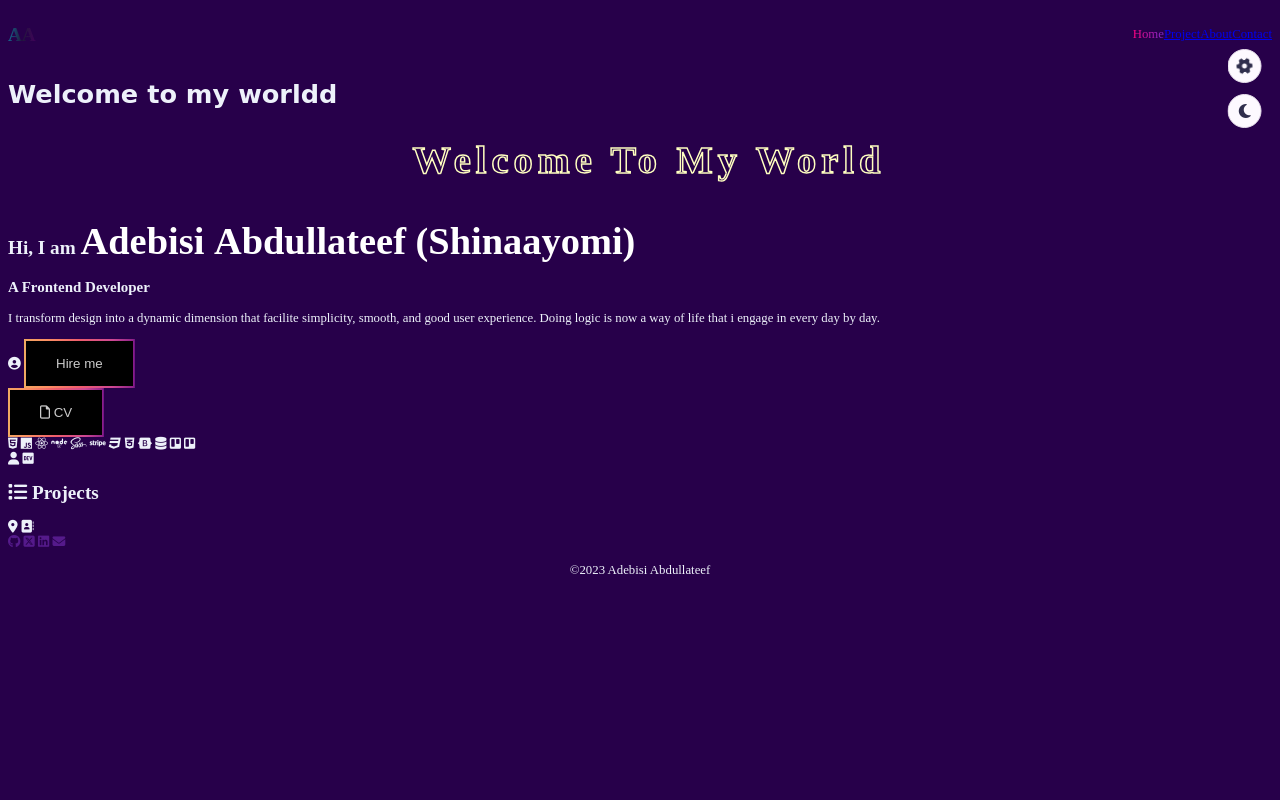
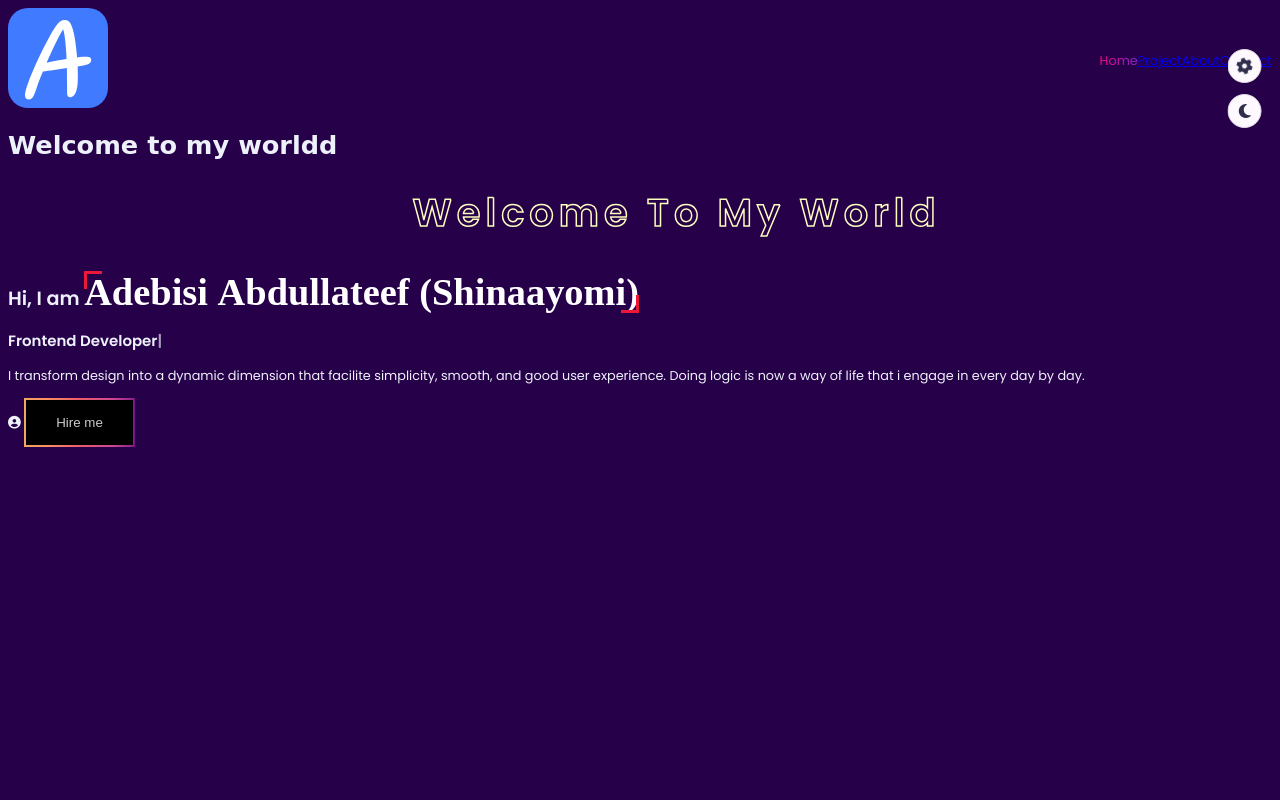
Before and after one commit to shinaayomi/portfolio-html-css-js, a plain HTML site: page index.html in a window 1280 px wide. Shown: the top 800 px of the page. Drawn offline with nearby package versions, Linux system fonts and the light colour scheme; a web font is replaced by a local one.

Commit message:
My portfolio

```diff
--- a/index.html
+++ b/index.html
@@ -4,8 +4,15 @@
     <meta charset="UTF-8" />
     <meta name="viewport" content="width=device-width, initial-scale=1.0" />
     <title>Adebisi A.</title>
+    <link
+      rel="shortcut icon"
+      href="/assets/A.svg"
+      sizes="32x32"
+      type="image/x-icon"
+    />
     <link rel="stylesheet" href="/styles/style.css" />
     <link rel="stylesheet" href="/styles/modules.css" />
+    <link rel="stylesheet" href="/styles/skins/color-1.css" />
 
     <!-- ==== Style Switcher==== -->
     <link
@@ -57,7 +64,11 @@
     <main>
       <!-- start navigation -->
       <nav class="flex justify-between items-center">
-        <h1 class="gradient-title">AA</h1>
+        <!-- <h1 class="gradient-title">AA</h1> -->
+        <div>
+          <img src="/assets/A.svg" alt="" />
+        </div>
+
         <div class="flex">
           <a href="javascript:void(0)" class="gradient-text">Home</a>
           <a href="javascript:void(0)">Project</a>
@@ -68,7 +79,7 @@
       <!-- end navigation -->
 
       <!-- start Hero -->
-      <header>
+      <header class="heroSection">
         <div class="container">
           <h1 id="person">Welcome to my worldd</h1>
           <div>
@@ -115,7 +126,7 @@
             </span>
           </h2>
 
-          <h3>A Frontend Developer</h3>
+          <h3><span class="typing">A Frontend Developer</span></h3>
           <p>
             I transform design into a dynamic dimension that facilite
             simplicity, smooth, and good user experience. Doing logic is now a
@@ -193,6 +204,12 @@
     <!-- ==== Style switcher end==== -->
 
     <!-- ===== JS ===== -->
+    <script
+      src="https://cdnjs.cloudflare.com/ajax/libs/typed.js/2.1.0/typed.umd.js"
+      integrity="sha512-+2pW8xXU/rNr7VS+H62aqapfRpqFwnSQh9ap6THjsm41AxgA0MhFRtfrABS+Lx2KHJn82UOrnBKhjZOXpom2LQ=="
+      crossorigin="anonymous"
+      referrerpolicy="no-referrer"
+    ></script>
     <script src="/js/style-switcher.js"></script>
     <script src="/js/index.js"></script>
   </body>
--- a/js/index.js
+++ b/js/index.js
@@ -1,6 +1,3 @@
-// let projects = document.getElementById("projectLists");
-// projects.appendChild("H1");
-
 // start name animation
 const myName = document.querySelectorAll(".myName span");
 
@@ -11,3 +8,11 @@ myName.forEach(function (span, i) {
   span.style.animationDelay = mappedIndex * 0.25 + "s";
 });
 // end name animation
+
+/* ======================= typing animation =========================== */
+var typed = new Typed(".typing", {
+  strings: ["Web Development", "Frontend Developer", "MERN Stack"],
+  typeSpeed: 100,
+  BackSpeed: 60,
+  loop: true,
+});
--- a/js/style-switcher.js
+++ b/js/style-switcher.js
@@ -16,3 +16,29 @@ window.addEventListener("scroll", () => {
 });
 
 /* =================== Theme color =================== */
+const alternateStyles = document.querySelector(".alternate-style");
+function setActiveStyle(color) {
+  alternateStyles.forEach((style) => {
+    if (color === style.getAttribute("title")) {
+      style.removeAttribute("disabled");
+    } else {
+      style.setAttribute("disabled", "true");
+    }
+  });
+}
+
+/* =================== Theme light and dark mode =================== */
+const dayNight = document.querySelector(".day-night");
+dayNight.addEventListener("click", () => {
+  dayNight.querySelector("i").classList.toggle("fa-sun");
+  dayNight.querySelector("i").classList.toggle("fa-moon");
+  document.body.classList.toggle("dark");
+});
+
+window.addEventListener("load", () => {
+  if (document.body.classList.contains("dark")) {
+    dayNight.querySelector("i").classList.add("fa-sun");
+  } else {
+    dayNight.querySelector("i").classList.add("fa-moon");
+  }
+});
--- a/styles/modules.css
+++ b/styles/modules.css
@@ -41,3 +41,9 @@
   background: linear-gradient(to left, rgba(var(--purple-2)), rgba(var(--red)));
   -webkit-background-clip: text;
 }
+
+/* start hero section */
+.heroSection {
+  min-height: 100lvh;
+}
+/* end hero section */
--- a/styles/style-swithcer.css
+++ b/styles/style-swithcer.css
@@ -64,6 +64,7 @@
   height: 1.8rem;
   border-radius: 50%;
   border: 0.063rem solid red;
+  cursor: pointer;
 }
 
 .style-switcher .color-1 {
--- a/styles/style.css
+++ b/styles/style.css
@@ -1,3 +1,5 @@
+@import url("https://fonts.googleapis.com/css2?family=Clicker+Script&family=Poppins:wght@100;200;300;400;500;600&display=swap");
+
 @font-face {
   font-family: "Geist";
   src: url("https://pham.codes/d/GeistMonoVF.woff2") format("woff2");
@@ -32,6 +34,35 @@
   --grad-color5: #6a0d83;
 }
 
+.dark {
+  --purple: rgba(128, 0, 128, 0.3);
+  --green: rgba(0, 128, 0, 0.2);
+  --cyan: rgba(0, 255, 255, 0.4);
+  --purple-2: 121, 40, 202;
+  --red: 255, 0, 128;
+  /* font-size: 15px; */
+
+  --purple-3: #c1c1c1;
+  --red-2: #5a0000;
+  --dark-blue: #04081f;
+
+  --bg-black-900: #151515;
+  --bg-black-100: #222222;
+  --bg-black-50: #393939;
+  --text-black-900: #ffffff;
+  --text-black-700: #e9e9e9;
+
+  /* btn */
+  --btn-bg: #000;
+  --btn-color: #cbcbcb;
+  --btn-color-hover: #fff;
+  --grad-color1: #eeaf61;
+  --grad-color2: #fb9062;
+  --grad-color3: #ee5d6c;
+  --grad-color4: #ce4993;
+  --grad-color5: #6a0d83;
+}
+
 @media (min-width: 768px) {
   :root {
     font-size: 1svw;
@@ -39,7 +70,8 @@
 }
 
 body {
-  background-color: #27004a;
+  font-family: Poppins, sans-serif;
+  background-color: var(--purple-3);
   color: rgb(237, 241, 250);
 }
 
@@ -80,6 +112,7 @@ button:hover {
 
 /* breath text animation */
 .myName {
+  position: relative;
   font-family: Geist;
   font-size: 3rem;
   margin: 0;
@@ -110,6 +143,27 @@ button:hover {
   100% {
     font-variation-settings: "wght" var(--wght-max);
   }
+}
+
+.myName::before {
+  content: "";
+  position: absolute;
+  top: 0;
+  left: 0;
+  width: 1.2rem;
+  height: 1.2rem;
+  border-top: 0.3rem solid var(--skin-color);
+  border-left: 0.3rem solid var(--skin-color);
+}
+.myName::after {
+  content: "";
+  position: absolute;
+  bottom: 0;
+  right: 0;
+  width: 1.2rem;
+  height: 1.2rem;
+  border-bottom: 0.3rem solid var(--skin-color);
+  border-right: 0.3rem solid var(--skin-color);
 }
 
 /* outline text animation */
```
Also changed, not shown: assets/A.svg (added), 2 other files.
